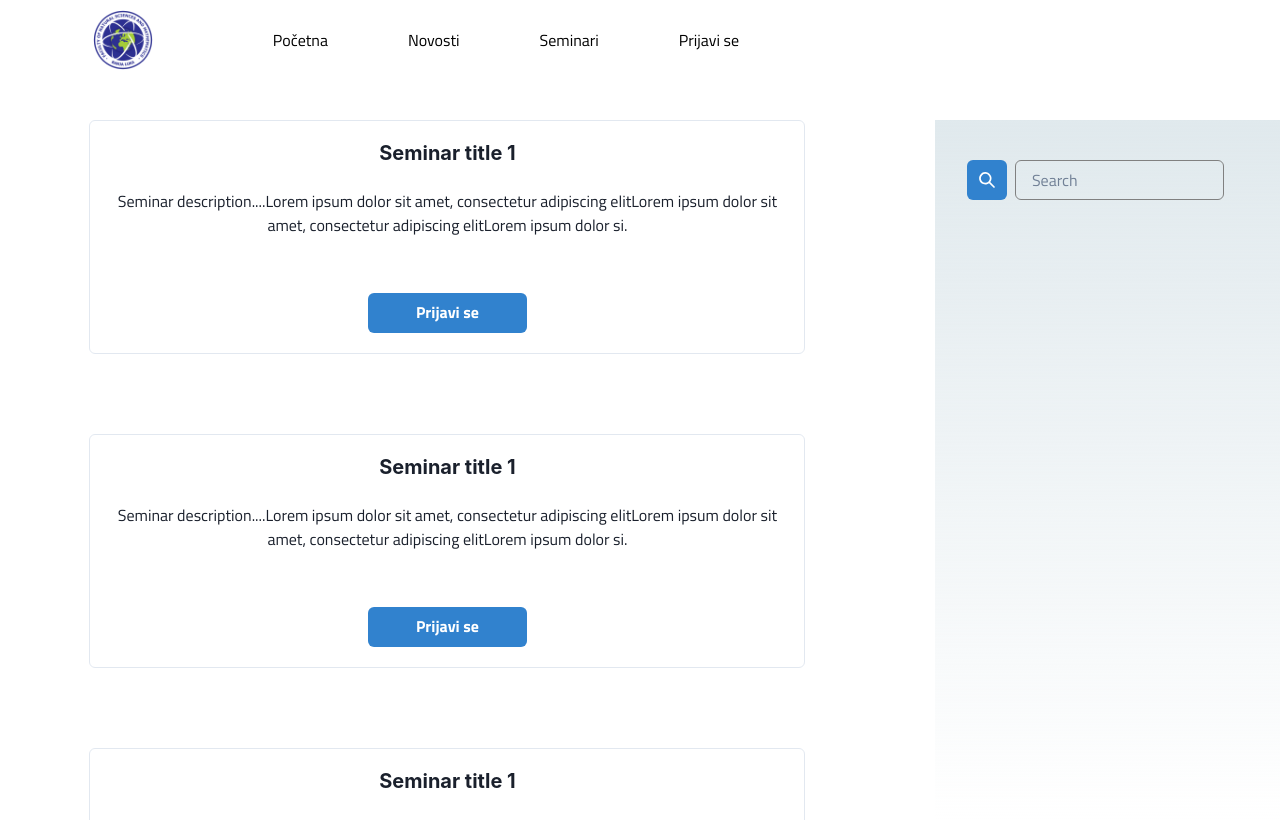
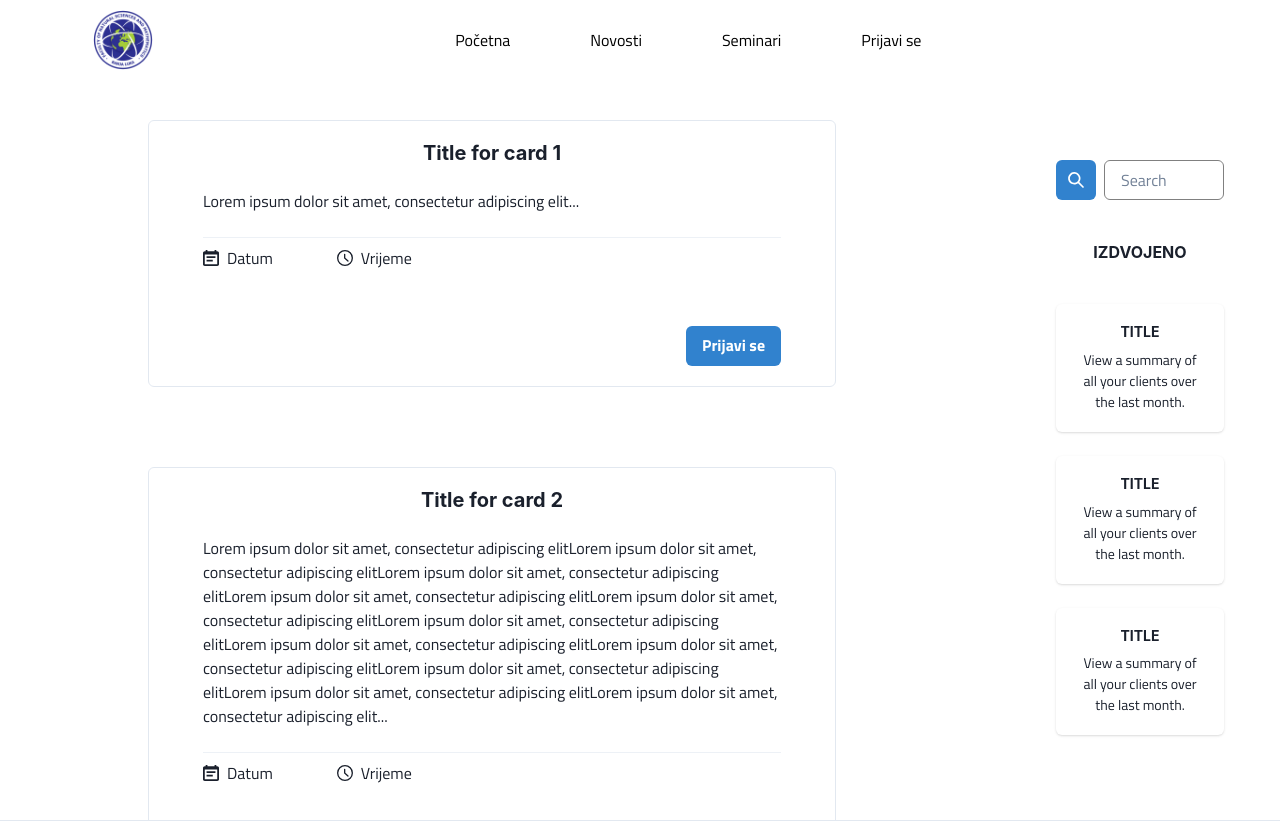
Before and after one commit to jovanamika/Diplomski-rad, a React (Create React App) app in the folder diplomski_frontend/: page /seminars in a window 1280 px wide. Shown: the top 822 px of the page. Built offline with nearby package versions, Linux system fonts and the light colour scheme.

Commit message:
Seminar page updated

```diff
--- a/diplomski_frontend/src/Components/Footer/Footer.js
+++ b/diplomski_frontend/src/Components/Footer/Footer.js
@@ -27,7 +27,7 @@ export default function Footer() {
       color={useColorModeValue('gray.700', 'gray.200')}
       bottom={0}
       mt='auto'>
-      <Container
+     {/*<Container
         as={Stack}
         maxW={'6xl'}
         py={4}
@@ -49,7 +49,7 @@ export default function Footer() {
             Prijava
           </Box>
         </Stack>
-      </Container>
+      </Container>*/}
 
       <Box
         borderTopWidth={1}
--- a/diplomski_frontend/src/Components/Navbar/Navbar.js
+++ b/diplomski_frontend/src/Components/Navbar/Navbar.js
@@ -17,6 +17,7 @@ function Navbar() {
 		<header className="header">
 			<Image
 				marginLeft={'5%'}
+				marginRight={'15%'}
 				borderRadius='full'
 				boxSize='60px'
 				src={logo}
--- a/diplomski_frontend/src/Components/Navbar/NavbarStyles.css
+++ b/diplomski_frontend/src/Components/Navbar/NavbarStyles.css
@@ -10,7 +10,7 @@
 .header {
 	display: flex;
 	align-items:center;
-	justify-content: start;
+
 	height: 80px;
 	padding: 0 2rem;
 	color: var(--text-color);
--- a/diplomski_frontend/src/Pages/HomePage/SplitScreenImg.jsx
+++ b/diplomski_frontend/src/Pages/HomePage/SplitScreenImg.jsx
@@ -23,16 +23,7 @@ export default function SplitScreenImg() {
                         <Text
                             as={'span'}
                             position={'relative'}
-                            _after={{
-                                content: "''",
-                                width: 'full',
-                                height: useBreakpointValue({ base: '20%', md: '30%' }),
-                                position: 'absolute',
-                                bottom: 1,
-                                left: 0,
-                                bg: 'blue.400',
-                                zIndex: -1,
-                            }}>
+                        >
                             Aplikacija za rukovođenje
                         </Text>
                         <br />{' '}
--- a/diplomski_frontend/src/Pages/SeminarsPage/Seminar.jsx
+++ b/diplomski_frontend/src/Pages/SeminarsPage/Seminar.jsx
@@ -2,30 +2,56 @@ import React from 'react'
 import Seminars from './Seminars'
 import './Seminar.scss'
 import { SearchIcon } from '@chakra-ui/icons'
-import { IconButton, Container, InputGroup, Input, Heading } from '@chakra-ui/react'
-import HeaderImage from '../HomePage/HeaderImage'
-import SliderCards from '../HomePage/SliderContainer/SliderCards'
+import { IconButton, Container, InputGroup, Input, Heading} from '@chakra-ui/react'
+
 import news from '../../Assets/Img/news.jpg'
+import SingleCard from './SingleCard'
 
 export default function Seminar() {
-  const image = {news};
-  const title =  'Title for card 1';
-  const description ='Lorem ipsum dolor sit amet, consectetur adipiscing elit...';
+
+  const cardData = [
+    {
+      image: news,
+      title: 'Title for card 1',
+      description: 'Lorem ipsum dolor sit amet, consectetur adipiscing elit...',
+    },
+    {
+      image: news,
+      title: 'Title for card 2',
+      description: "Lorem ipsum dolor sit amet, consectetur adipiscing elitLorem ipsum dolor sit amet, consectetur adipiscing elitLorem ipsum dolor sit amet, consectetur adipiscing elitLorem ipsum dolor sit amet, consectetur adipiscing elitLorem ipsum dolor sit amet, consectetur adipiscing elitLorem ipsum dolor sit amet, consectetur adipiscing elitLorem ipsum dolor sit amet, consectetur adipiscing elitLorem ipsum dolor sit amet, consectetur adipiscing elitLorem ipsum dolor sit amet, consectetur adipiscing elitLorem ipsum dolor sit amet, consectetur adipiscing elitLorem ipsum dolor sit amet, consectetur adipiscing elit...",
+    },
+    {
+      image: news,
+      title: 'Title for card 3',
+      description: "Lorem ipsum dolor sit amet, consectetur adipiscing elitLorem ipsum dolor sit amet, consectetur adipiscing elitLorem ipsum dolor sit amet, consectetur adipiscing elitLorem ipsum dolor sit amet, consectetur adipiscing elitLorem ipsum dolor sit amet, consectetur adipiscing elitLorem ipsum dolor sit amet, consectetur adipiscing elitLorem ipsum dolor sit amet, consectetur adipiscing elitLorem ipsum dolor sit amet, consectetur adipiscing elitLorem ipsum dolor sit amet, consectetur adipiscing elitLorem ipsum dolor sit amet, consectetur adipiscing elitLorem ipsum dolor sit amet, consectetur adipiscing elit...",
+    },
+    {
+      image: news,
+      title: 'Title for card 4',
+      description: "Lorem ipsum dolor sit amet, consectetur adipiscing elitLorem ipsum dolor sit amet, consectetur adipiscing elitLorem ipsum dolor sit amet, consectetur adipiscing elitLorem ipsum dolor sit amet, consectetur adipiscing elitLorem ipsum dolor sit amet, consectetur adipiscing elitLorem ipsum dolor sit amet, consectetur adipiscing elitLorem ipsum dolor sit amet, consectetur adipiscing elitLorem ipsum dolor sit amet, consectetur adipiscing elitLorem ipsum dolor sit amet, consectetur adipiscing elitLorem ipsum dolor sit amet, consectetur adipiscing elitLorem ipsum dolor sit amet, consectetur adipiscing elit...",
+    },
+    {
+      image: news,
+      title: 'Title for card 5',
+      description: "Lorem ipsum dolor sit amet, consectetur adipiscing elitLorem ipsum dolor sit amet, consectetur adipiscing elitLorem ipsum dolor sit amet, consectetur adipiscing elitLorem ipsum dolor sit amet, consectetur adipiscing elitLorem ipsum dolor sit amet, consectetur adipiscing elitLorem ipsum dolor sit amet, consectetur adipiscing elitLorem ipsum dolor sit amet, consectetur adipiscing elitLorem ipsum dolor sit amet, consectetur adipiscing elitLorem ipsum dolor sit amet, consectetur adipiscing elitLorem ipsum dolor sit amet, consectetur adipiscing elitLorem ipsum dolor sit amet, consectetur adipiscing elit...",
+    }
+  ]; const image = { news };
+  const title = 'Title for card 1';
+  const description = 'Lorem ipsum dolor sit amet, consectetur adipiscing elit...';
   return (
     <div className="seminar-container">
       <div className="seminar-container__left">
-        <div className="seminar-content">
-          <Seminars />
-        </div>
-        <div className="seminar-content">
-          <Seminars />
-        </div>
-        <div className="seminar-content">
-          <Seminars />
-        </div>
-        <div className="seminar-content">
-          <Seminars />
-        </div>
+        {cardData.map((card, index) => (
+          <div className="seminar-content">
+            <Seminars key={index}
+              image={card.image}
+              title={card.title}
+              description={card.description}
+              active={true}
+            />
+          </div>
+        ))}
+
       </div>
       <div className="seminar-container__right">
         <Container marginTop={'5vh'}>
@@ -38,7 +64,12 @@ export default function Seminar() {
           </InputGroup>
         </Container>
         <Container marginTop={'5vh'}>
-
+          <Heading size='mg' textTransform='uppercase' pb='5vh'>
+            Izdvojeno
+          </Heading>
+          <SingleCard />
+          <SingleCard />
+          <SingleCard />
         </Container>
       </div>
     </div>
--- a/diplomski_frontend/src/Pages/SeminarsPage/Seminar.scss
+++ b/diplomski_frontend/src/Pages/SeminarsPage/Seminar.scss
@@ -6,7 +6,6 @@
         display: flex;
         justify-content: space-between;
         gap: 40px;
-        align-items: flex-start;
         margin-bottom: auto;
 
         &__left {
@@ -17,23 +16,26 @@
             justify-content: flex-start;
             align-items: center;
             overflow-y: auto;
+            width:60%;
 
             .seminar-content {
-                width: 80%;
+                width: 70%;
                 height: 100%;
                 margin-bottom: 10vh;
+                display: flex;
                 justify-content: center;
                 align-self: center;
+                align-items: center;
             }
         }
 
         &__right {
-            width: 400px;
+            width: 20%;
             height: 700px;
             border: 1px 0px 0px 0px solid gray;
             padding-left: 2vh;
             padding-right: 5vh;
-            background: linear-gradient(to bottom, #e0e9ed, transparent);
+           /* background: linear-gradient(to bottom, #e0e9ed, transparent);*/
 
         }
     }
--- a/diplomski_frontend/src/Pages/SeminarsPage/Seminars.jsx
+++ b/diplomski_frontend/src/Pages/SeminarsPage/Seminars.jsx
@@ -1,27 +1,42 @@
 import React from 'react'
-import { CardFooter, Text, Button, Card, Image, Stack, CardBody, Heading } from '@chakra-ui/react'
-
-export default function Seminars({ image, title, description, date, active }) {
+import { CardFooter, Text, Button, Card, Divider, Stack, CardBody, Heading, Flex} from '@chakra-ui/react'
+import { CalendarIcon, TimeIcon } from '@chakra-ui/icons'
+import { HStack } from '@chakra-ui/react'
+export default function Seminars({ image, title, description, date, time, active }) {
   return (
     <Card
       direction={{ base: 'column', sm: 'row' }}
       overflow='hidden'
       variant='outline'
+      justify='center'
+      align='center'
+      width={'100%'}
     >
-      <Stack justify='center' align='center'>
-        <CardBody justify='center' align='center'>
-          <Heading size='md' marginBottom={'2vh'}>Seminar title 1</Heading>
+      <Stack justify='center' align='center' width={'90%'}>
+        <CardBody justify='center' align='center' width={'100%'}>
+          <Heading size='md' marginBottom={'2vh'}>{title}</Heading>
 
-          <Text py='2'>
-            Seminar description....Lorem ipsum dolor sit amet, consectetur adipiscing elitLorem ipsum dolor sit amet, consectetur adipiscing elitLorem ipsum dolor si.
+          <Text py='2' align='left' marginBottom={'2vh'}>
+            {description}
           </Text>
+          <Divider />
+          <Flex>
+            <HStack spacing={2}>
+              <CalendarIcon />
+              <Text py='2' marginRight={'8vh'}>Datum {date}</Text>
+            </HStack>
+            <HStack spacing={2}>
+              <TimeIcon />
+              <Text py='2' marginRight={'8vh'}>Vrijeme {time}</Text>
+            </HStack>
+          </Flex>
         </CardBody>
 
-        <CardFooter align='center' justify='center' width={'50%'}>
-          <Button variant='solid' colorScheme='blue' width={'50%'}>
+        {active && (<CardFooter align='center' justify='flex-end' width={'100%'}>
+          <Button variant='solid' colorScheme='blue' >
             Prijavi se
           </Button>
-        </CardFooter>
+        </CardFooter>)}
       </Stack>
     </Card>
   )
--- /dev/null
+++ b/diplomski_frontend/src/Pages/SeminarsPage/SingleCard.jsx
@@ -0,0 +1,21 @@
+import { Card, CardHeader, Heading, Box, Text, Link, CardBody } from '@chakra-ui/react'
+import React from 'react'
+
+export default function SingleCard() {
+    return (
+        <Card mb={'3vh'}>
+            <CardBody>
+                <Link href="/"><Heading size='xs' textTransform='uppercase' pb='1vh'>
+                    Title
+                </Heading>
+                </Link>
+                <Box>
+                    <Text fontSize='sm'>
+                        View a summary of all your clients over the last month.
+                    </Text>
+                </Box>
+
+            </CardBody>
+        </Card>
+    )
+}
```
Also changed, not shown: diplomski_frontend/src/Components/Header.js (deleted, +0 -10 lines).
